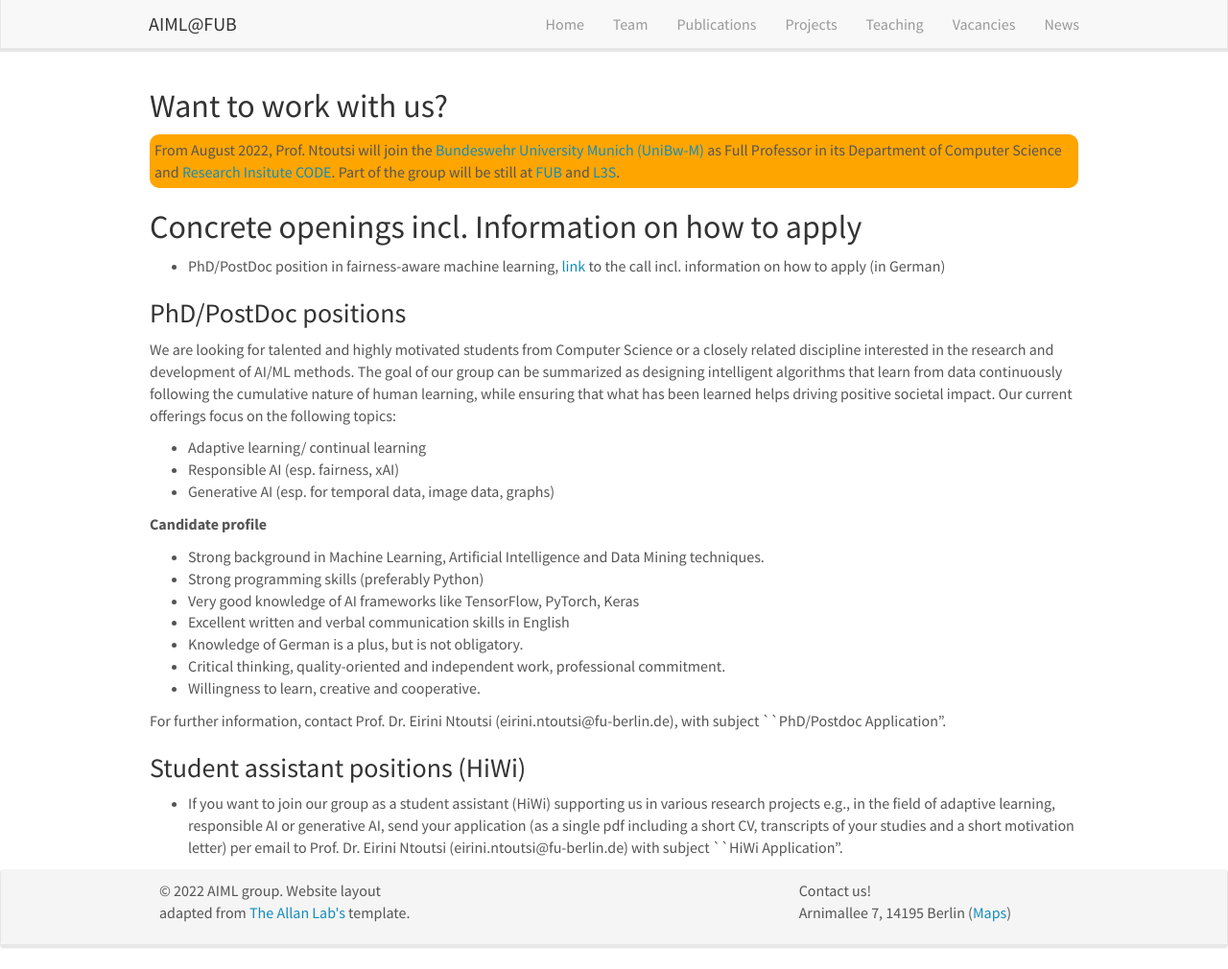
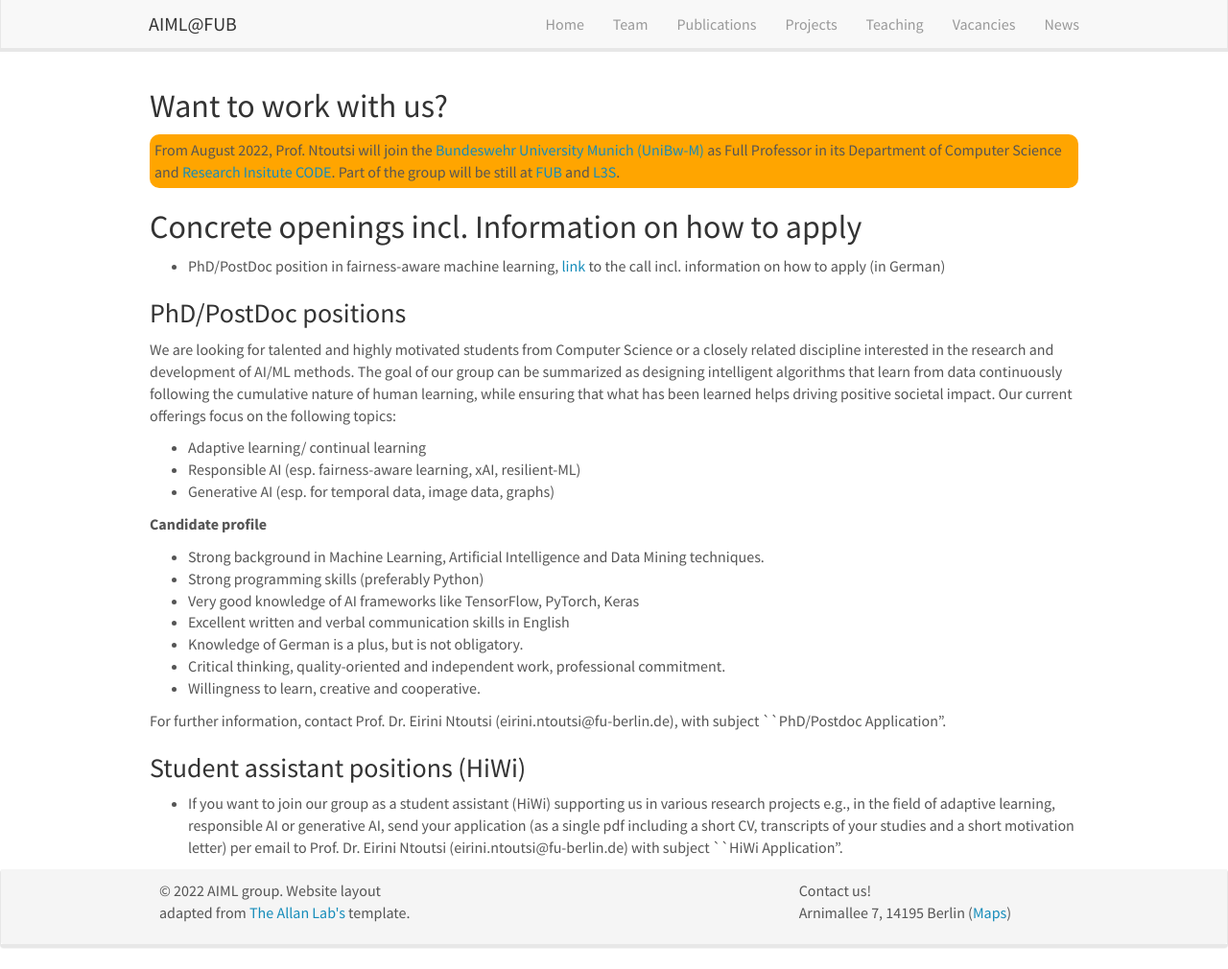
Before and after one commit to AIML-research/AIML-research.github.io, a Jekyll site: the page built from _pages/openings.md, in a window 1280 px wide and 1010 px high. Shown: the whole window at 96% size. Built offline with Jekyll 4.4.1, drawn with Linux system fonts in a browser that asks for light colours; nearby versions of some CDN libraries.

Commit message:
Update openings.md

```diff
--- a/_pages/openings.md
+++ b/_pages/openings.md
@@ -24,7 +24,7 @@ We are looking for talented and highly motivated students from Computer Science
 Our current offerings focus on the following topics:
 <ul>
   <li>Adaptive learning/ continual learning</li>
-  <li>Responsible AI (esp. fairness, xAI)</li>
+  <li>Responsible AI (esp. fairness-aware learning, xAI, resilient-ML)</li>
   <li>Generative AI (esp. for temporal data, image data, graphs)</li>
 </ul>
 
```
